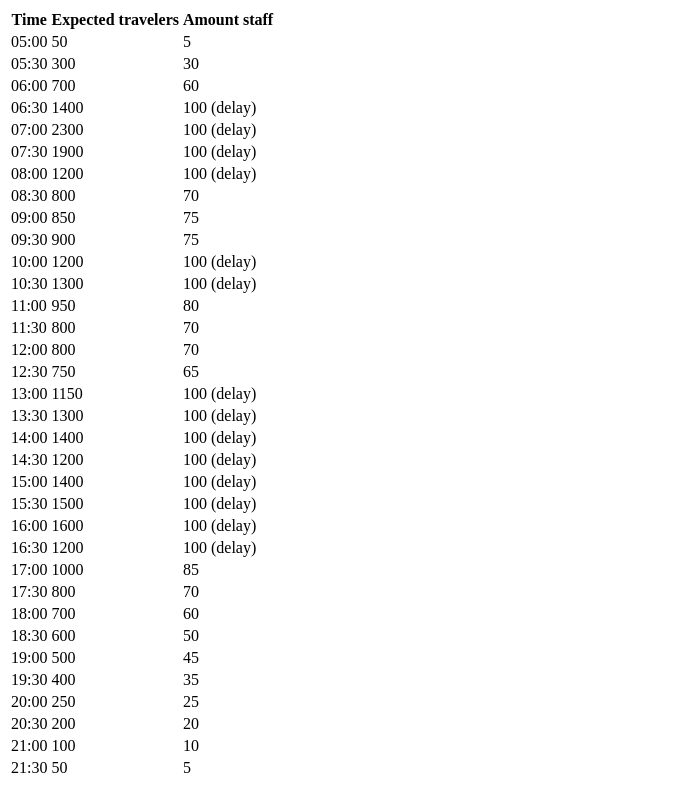
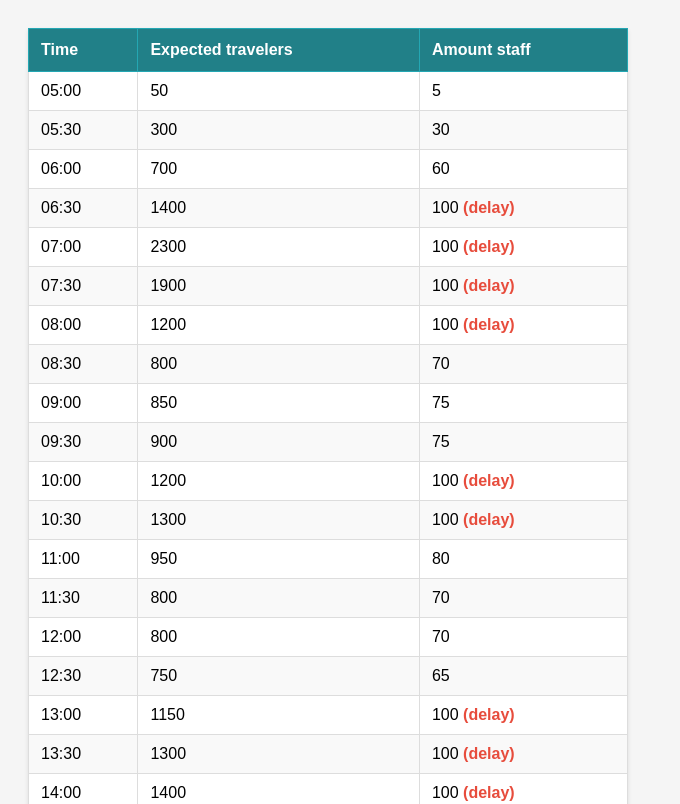
Before and after one commit to druabello-dotcom/airport-employee-management, a plain HTML site: page index.html in a window 1280 px wide. Shown: the top 804 px of the page, without its empty margins (0-680 px from the left). Drawn offline with Linux system fonts and the light colour scheme.

Commit message:
style tabel git add.

```diff
--- a/index.html
+++ b/index.html
@@ -4,6 +4,7 @@
     <meta charset="UTF-8">
     <meta name="viewport" content="width=device-width, initial-scale=1.0">
     <title>Document</title>
+    <link rel="stylesheet" href="style.css">
 </head>
 <body>
 
--- /dev/null
+++ b/style.css
@@ -0,0 +1,37 @@
+        body {
+            font-family: Arial, sans-serif;
+            padding: 20px;
+            background-color: #f5f5f5;
+        }
+        h1 {
+            color: #333;
+        }
+        table {
+            width: 100%;
+            max-width: 600px;
+            border-collapse: collapse;
+            background-color: white;
+            box-shadow: 0 2px 4px rgba(0,0,0,0.1);
+        }
+        th {
+            background-color: #218088;
+            color: white;
+            padding: 12px;
+            text-align: left;
+            font-weight: bold;
+            border: 1px solid #24a7b3;
+        }
+        td {
+            padding: 10px 12px;
+            border: 1px solid #ddd;
+        }
+        tr:nth-child(even) {
+            background-color: #f9f9f9;
+        }
+        tr:hover {
+            background-color: #f0f0f0;
+        }
+        .delay {
+            color: #e74c3c;
+            font-weight: bold;
+        }
```
